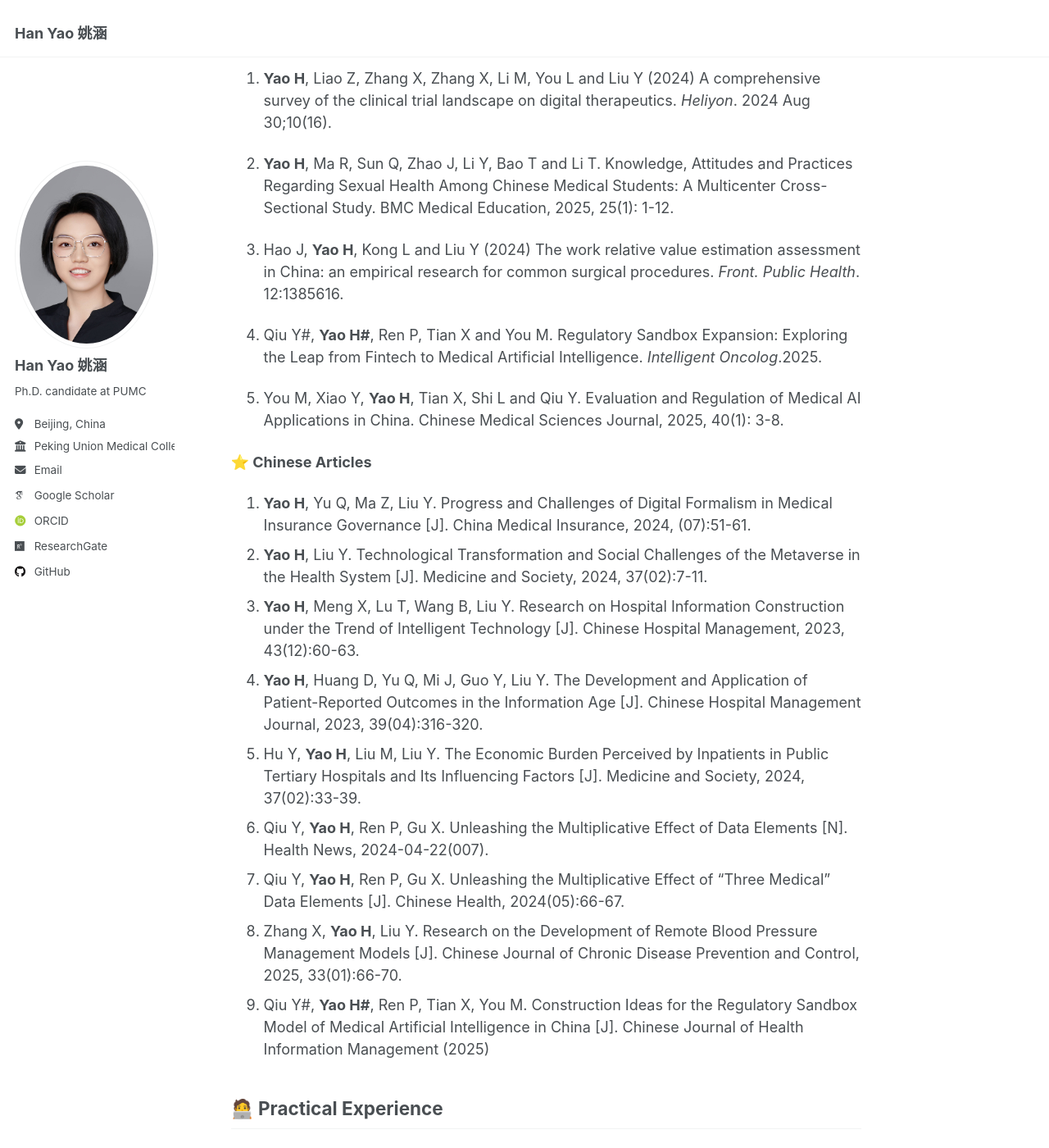
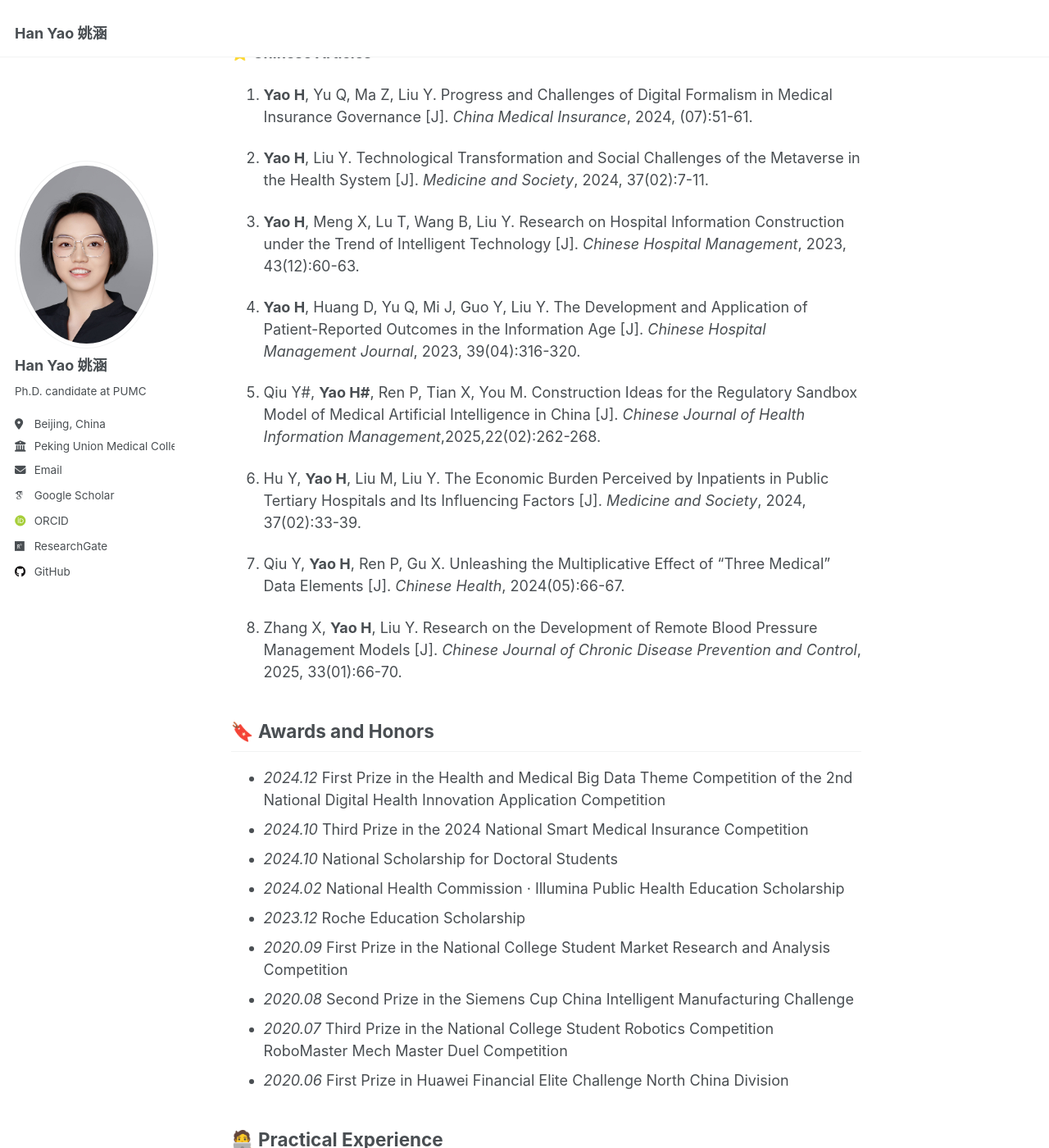
Before and after one commit to hannalyao/hannalyao.github.io, a Jekyll site: the page built from _pages/about.md, in a window 1280 px wide and 1400 px high, scrolled down 1180 px. Shown: the whole window at 82% size. Built offline with Jekyll 4.4.1, drawn with Linux system fonts in a browser that asks for light colours; some web fonts are replaced; part of the change alters nothing that is shown; some of the changed text lies outside the part shown.

Commit message:
about.md

```diff
--- a/_pages/about.md
+++ b/_pages/about.md
@@ -8,6 +8,8 @@ redirect_from:
   - /about.html
 ---
 
+
+
 ## Hi there, I'm Han Yao. 👋
 * 🔭 I am a PhD student in **Health Policy & Management** at Chinese Academy of Medical Sciences & Peking Union Medical College [(CAMS&PUMC)](https://www.pumc.edu.cn/) from 2022/09, advised by Prof. [Yuanli Liu](http://pumc.teacher.360eol.com/teacherBasic/preview?teacherId=4919&previewCode=).
 
@@ -15,7 +17,45 @@ redirect_from:
 
 * 🌱 My work focuses on healthcare data governance (ownership, circulation, revenue distribution…) and health system coordination (healthcare financing, medicine and provision reforms), aiming to optimize healthcare resource allocation and social welfare impact.
 
-* 🌋 Bilingual thinker (EN/中文) embracing cross-disciplinary collaborations — let’s discuss ideas on digital health, policy-tech interfaces, or data-driven healthcare solutions! 📬 Email me: yaohan@student.pumc.edu.cn
+* 🌋 I am actively seeking cross-disciplinary collaborations — let’s discuss ideas on digital health, policy-tech interfaces, or data-driven healthcare solutions! 📬 Email me: yaohan@student.pumc.edu.cn
+
+
+
+
+📈 Publications
+------
+**⭐ English Articles**
+
+1.  **Yao H**, Liao Z, Zhang X, Zhang X, Li M, You L and Liu Y (2024) A comprehensive survey of the clinical trial landscape on digital therapeutics. *Heliyon*. 2024 Aug 30;10(16).
+
+1.  **Yao H**, Ma R, Sun Q, Zhao J, Li Y, Bao T and Li T. Knowledge, Attitudes and Practices Regarding Sexual Health Among Chinese Medical Students: A Multicenter Cross-Sectional Study. *BMC Medical Education*, 2025, 25(1): 1-12.
+
+1.  Hao J, **Yao H**, Kong L and Liu Y (2024) The work relative value estimation assessment in China: an empirical research for common surgical procedures. *Front. Public Health*. 12:1385616.
+
+1.  Qiu Y#, **Yao H#**, Ren P, Tian X and You M. Regulatory Sandbox Expansion: Exploring the Leap from Fintech to Medical Artificial Intelligence. *Intelligent Oncolog*.2025.
+
+1.  You M, Xiao Y, **Yao H**, Tian X, Shi L and Qiu Y. Evaluation and Regulation of Medical AI Applications in China. *Chinese Medical Sciences Journal*, 2025, 40(1): 3-8.
+
+
+
+**⭐ Chinese Articles**
+
+1.  **Yao H**, Yu Q, Ma Z, Liu Y. Progress and Challenges of Digital Formalism in Medical Insurance Governance [J]. *China Medical Insurance*, 2024, (07):51-61.
+
+1.  **Yao H**, Liu Y. Technological Transformation and Social Challenges of the Metaverse in the Health System [J]. *Medicine and Society*, 2024, 37(02):7-11.
+
+1.  **Yao H**, Meng X, Lu T, Wang B, Liu Y. Research on Hospital Information Construction under the Trend of Intelligent Technology [J]. *Chinese Hospital Management*, 2023, 43(12):60-63.
+
+1.  **Yao H**, Huang D, Yu Q, Mi J, Guo Y, Liu Y. The Development and Application of Patient-Reported Outcomes in the Information Age [J]. *Chinese Hospital Management Journal*, 2023, 39(04):316-320.
+
+1.  Qiu Y#, **Yao H#**, Ren P, Tian X, You M. Construction Ideas for the Regulatory Sandbox Model of Medical Artificial Intelligence in China [J]. *Chinese Journal of Health Information Management*,2025,22(02):262-268.
+
+1.  Hu Y, **Yao H**, Liu M, Liu Y. The Economic Burden Perceived by Inpatients in Public Tertiary Hospitals and Its Influencing Factors [J]. *Medicine and Society*, 2024, 37(02):33-39.
+
+1.  Qiu Y, **Yao H**, Ren P, Gu X. Unleashing the Multiplicative Effect of "Three Medical" Data Elements [J]. *Chinese Health*, 2024(05):66-67.
+
+1.  Zhang X, **Yao H**, Liu Y. Research on the Development of Remote Blood Pressure Management Models [J]. *Chinese Journal of Chronic Disease Prevention and Control*, 2025, 33(01):66-70.
+
 
 
 
@@ -26,38 +66,10 @@ redirect_from:
 -   *2024.10*  National Scholarship for Doctoral Students
 -   *2024.02*  National Health Commission · Illumina Public Health Education Scholarship
 -   *2023.12*  Roche Education Scholarship
--   *2020.08*  First Prize in the National College Student Market Research and Analysis Competition
+-   *2020.09*  First Prize in the National College Student Market Research and Analysis Competition
 -   *2020.08*  Second Prize in the Siemens Cup China Intelligent Manufacturing Challenge
+-   *2020.07*  Third Prize in the National College Student Robotics Competition RoboMaster Mech Master Duel Competition
 -   *2020.06*  First Prize in Huawei Financial Elite Challenge North China Division
--   *2020.07*  Third Prize in the National College Student Robotics Competition RoboMaster Mech Master Duel Competition
-
-
-📈 Publications
-------
-**⭐ English Articles**
-
-1.  **Yao H**, Liao Z, Zhang X, Zhang X, Li M, You L and Liu Y (2024) A comprehensive survey of the clinical trial landscape on digital therapeutics. *Heliyon*. 2024 Aug 30;10(16).
-
-1.  **Yao H**, Ma R, Sun Q, Zhao J, Li Y, Bao T and Li T. Knowledge, Attitudes and Practices Regarding Sexual Health Among Chinese Medical Students: A Multicenter Cross-Sectional Study. BMC Medical Education, 2025, 25(1): 1-12.
-
-1.  Hao J, **Yao H**, Kong L and Liu Y (2024) The work relative value estimation assessment in China: an empirical research for common surgical procedures. *Front. Public Health*. 12:1385616.
-
-1.  Qiu Y#, **Yao H#**, Ren P, Tian X and You M. Regulatory Sandbox Expansion: Exploring the Leap from Fintech to Medical Artificial Intelligence. *Intelligent Oncolog*.2025.
-
-1.  You M, Xiao Y, **Yao H**, Tian X, Shi L and Qiu Y. Evaluation and Regulation of Medical AI Applications in China. Chinese Medical Sciences Journal, 2025, 40(1): 3-8.
-
-
-
-**⭐ Chinese Articles**
-1.  **Yao H**, Yu Q, Ma Z, Liu Y. Progress and Challenges of Digital Formalism in Medical Insurance Governance [J]. China Medical Insurance, 2024, (07):51-61.
-1.  **Yao H**, Liu Y. Technological Transformation and Social Challenges of the Metaverse in the Health System [J]. Medicine and Society, 2024, 37(02):7-11.
-1.  **Yao H**, Meng X, Lu T, Wang B, Liu Y. Research on Hospital Information Construction under the Trend of Intelligent Technology [J]. Chinese Hospital Management, 2023, 43(12):60-63.
-1.  **Yao H**, Huang D, Yu Q, Mi J, Guo Y, Liu Y. The Development and Application of Patient-Reported Outcomes in the Information Age [J]. Chinese Hospital Management Journal, 2023, 39(04):316-320.
-1.  Hu Y, **Yao H**, Liu M, Liu Y. The Economic Burden Perceived by Inpatients in Public Tertiary Hospitals and Its Influencing Factors [J]. Medicine and Society, 2024, 37(02):33-39.
-1.  Qiu Y, **Yao H**, Ren P, Gu X. Unleashing the Multiplicative Effect of Data Elements [N]. Health News, 2024-04-22(007).
-1.  Qiu Y, **Yao H**, Ren P, Gu X. Unleashing the Multiplicative Effect of "Three Medical" Data Elements [J]. Chinese Health, 2024(05):66-67.
-1.  Zhang X, **Yao H**, Liu Y. Research on the Development of Remote Blood Pressure Management Models [J]. Chinese Journal of Chronic Disease Prevention and Control, 2025, 33(01):66-70.
-1.  Qiu Y#, **Yao H#**, Ren P, Tian X, You M. Construction Ideas for the Regulatory Sandbox Model of Medical Artificial Intelligence in China [J]. Chinese Journal of Health Information Management (2025)
 
 
 
@@ -67,8 +79,9 @@ redirect_from:
 -   *2024.02 - Present*      China National Health Development Research Center [(CNHDRC)](http://www.nhei.cn/)    **Intern Researcher**
 
 
-### 🕹️ My Skill Set
-- Programming: [![C](https://img.shields.io/badge/C-00599C?logo=c&logoColor=white)](#)
+🕹️ My Skill Set
+------
+- **Programming:** [![C](https://img.shields.io/badge/C-00599C?logo=c&logoColor=white)](#)
 [![C++](https://img.shields.io/badge/C++-%2300599C.svg?logo=c%2B%2B&logoColor=white)](#)
 [![Python](https://img.shields.io/badge/Python-3776AB?logo=python&logoColor=fff)](#)
 [![R](https://img.shields.io/badge/R-%23276DC3.svg?logo=r&logoColor=white)](#)
@@ -78,4 +91,4 @@ redirect_from:
 [![Windows](https://custom-icon-badges.demolab.com/badge/Windows-0078D6?logo=windows11&logoColor=white)](#)
 [![Linux](https://img.shields.io/badge/Linux-FCC624?logo=linux&logoColor=black)](#)
 [![Ubuntu](https://img.shields.io/badge/Ubuntu-E95420?logo=ubuntu&logoColor=white)](#)
-- Academic Training: *Mathematical Analysis*, *Advanced Mathematics*, *Spatial Analytic Geometry*, *Probability Theory*, *Applied Mathematical Statistics*, *Applied Stochastic Processes*, *Mathematical Modeling*, *Data Structures*, *Operations Research*, *Computational Methods*, *Ordinary Differential Equations*, *Health Systems*, *Medical Statistics*, *Epidemiology*, *Practical Medical Data Mining*, etc.
+- **Academic Training:** *Mathematical Analysis*, *Advanced Mathematics*, *Spatial Analytic Geometry*, *Probability Theory*, *Applied Mathematical Statistics*, *Applied Stochastic Processes*, *Operations Research*, *Computational Methods*, *Ordinary Differential Equations*, *Health Systems*, *Medical Statistics*, etc.
```
